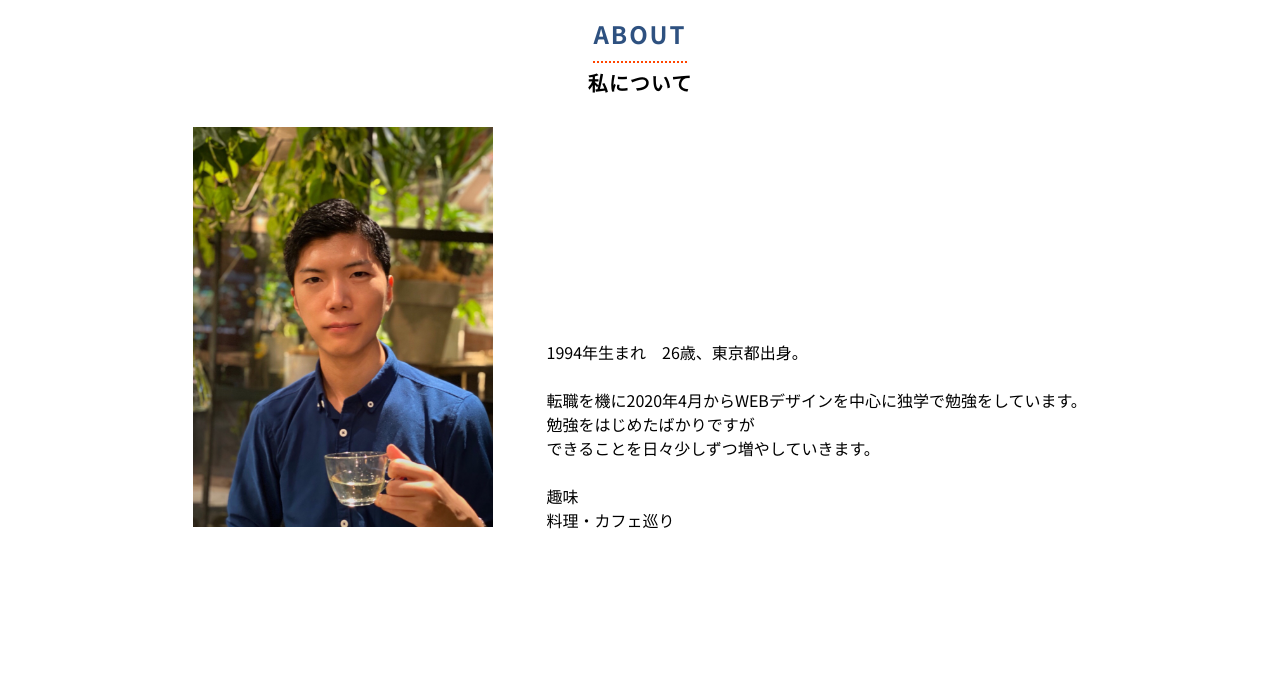
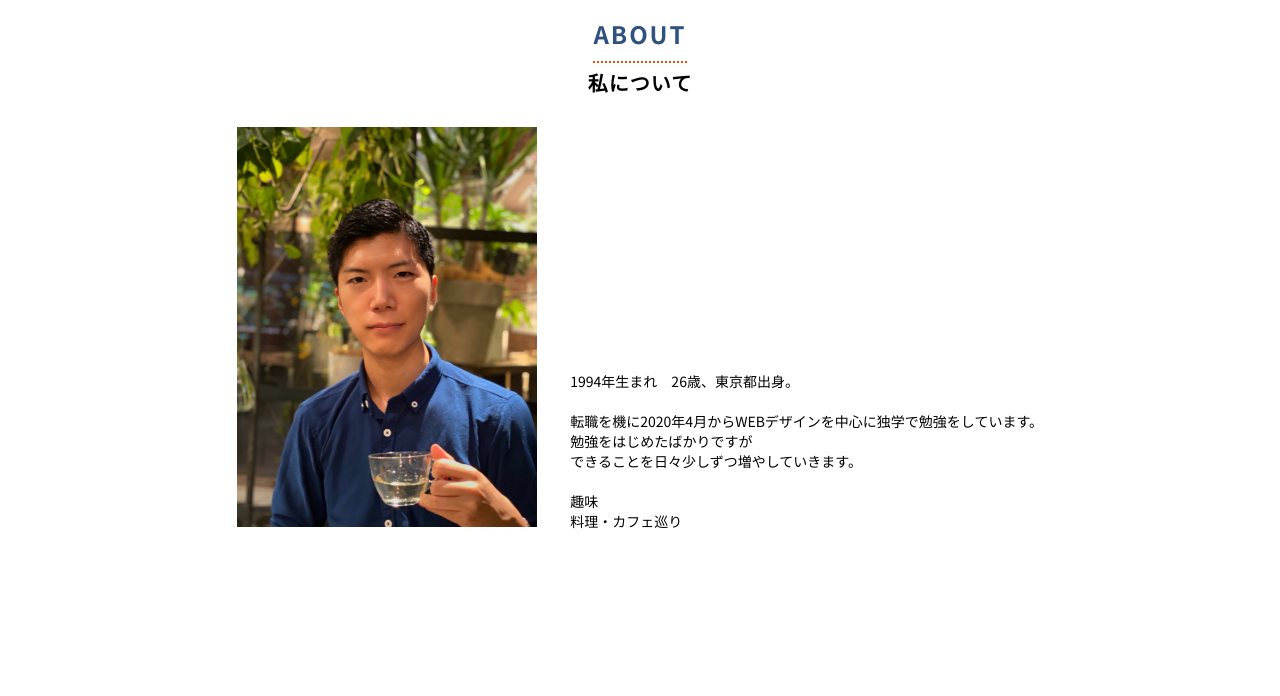
Before and after one commit to gesture0121/gesture.studio344.io, a plain HTML site: page about/about.html in a window 1280 px wide. Shown: the part 104-800 px from the top of the page. Drawn offline with Linux system fonts and the light colour scheme.

Commit message:
Update aboutstyle2.css

```diff
--- a/about/aboutstyle2.css
+++ b/about/aboutstyle2.css
@@ -393,7 +393,7 @@ body {
 .ABOUT-ME p{
 	display: inline-block;
 	padding-top:50px;
-	padding-left: 50px;
+	padding-left: 30px;
 	text-align: left;
 	margin: 0 auto;
 
@@ -401,7 +401,7 @@ body {
 
 .ABOUT-TEXT {
     text-align: left;
-    font-size: 16px;
+    font-size: 14px;
 
 }
 
```
